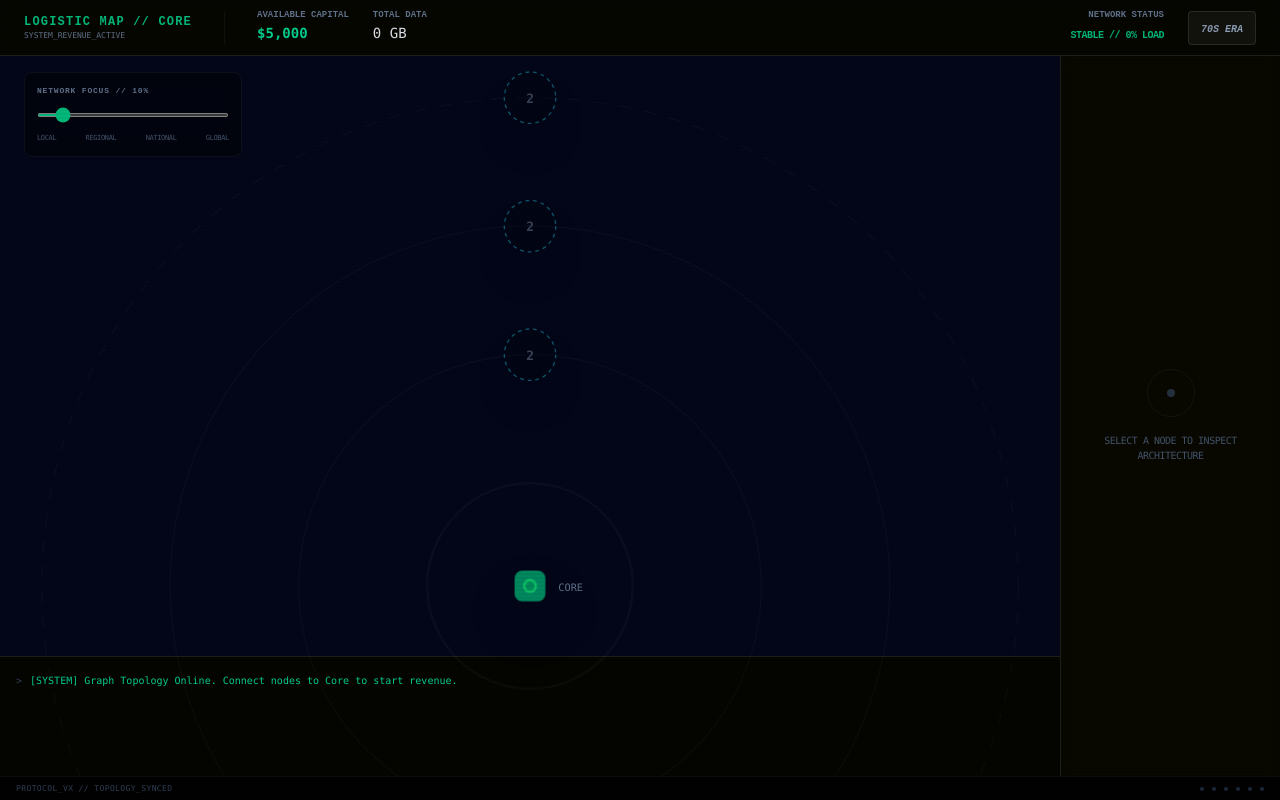
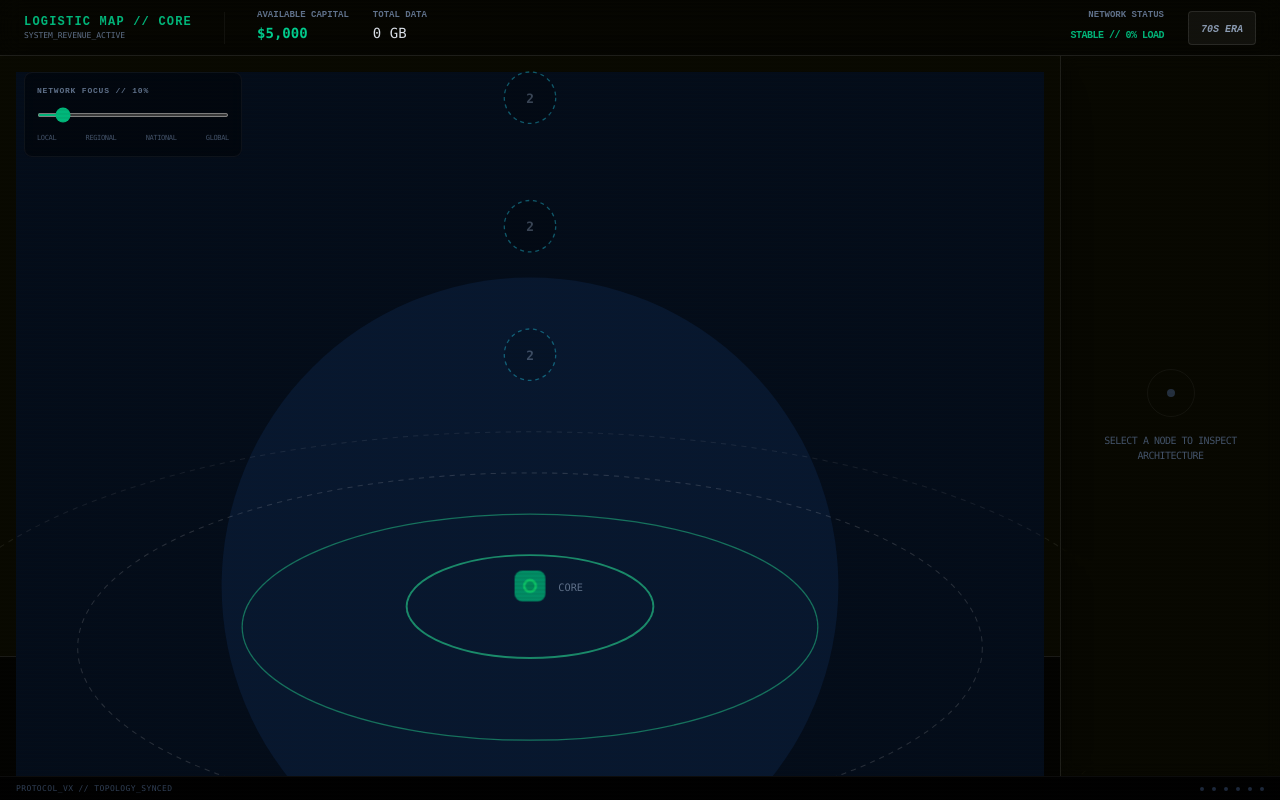
Before and after one commit to walace-lopes-peng/isp-simulator, a React (Vite) app: page / in a window 1280 px wide. Built offline with nearby package versions, Linux system fonts and the light colour scheme; the HTML template or start-up script is replaced by a standard one.

Commit message:
feat: implement perspective rings and background in LogisticMap

```diff
--- a/src/App.tsx
+++ b/src/App.tsx
@@ -158,7 +158,7 @@ const LogisticMap = () => {
   };
 
   return (
-    <div className="flex-1 relative bg-slate-950 flex flex-col min-h-0 min-w-0">
+    <div className="flex-1 relative flex flex-col min-h-0 min-w-0">
       <style>{`
         @keyframes pulse-steady { 0%, 100% { opacity: 1; r: 4; } 50% { opacity: 0.7; r: 5; } }
         @keyframes pulse-fast { 0%, 100% { opacity: 1; r: 4; } 50% { opacity: 0.5; r: 6; } }
@@ -192,9 +192,13 @@ const LogisticMap = () => {
       <div className="flex-1 flex items-center justify-center p-4">
         <svg viewBox="0 0 800 800" className="w-full h-full aspect-square drop-shadow-2xl overflow-visible">
           {/* Visual Guides */}
-          {ringRadii.map((radius, i) => (
-            <circle key={i} cx={center.x} cy={center.y} r={radius} fill="none" stroke="rgba(255,255,255,0.03)" strokeWidth={maxTier === i + 1 ? 2 : 1} strokeDasharray={i > 2 ? "10,10" : "0"} />
-          ))}
+          <rect width="100%" height="100%" fill="#040d1a" />
+          <circle cx="50%" cy="50%" r="30%" fill="#0a2040" opacity="0.6" />
+
+          <ellipse cx="50%" cy="52%" rx="12%" ry="5%" fill="none" stroke="#1D9E75" opacity="0.9" strokeWidth="1.5" />
+          <ellipse cx="50%" cy="54%" rx="28%" ry="11%" fill="none" stroke="#1D9E75" opacity="0.7" strokeWidth="1" />
+          <ellipse cx="50%" cy="56%" rx="44%" ry="17%" fill="none" stroke="#ffffff" opacity="0.15" strokeWidth="0.8" strokeDasharray="4,4" />
+          <ellipse cx="50%" cy="58%" rx="60%" ry="23%" fill="none" stroke="#ffffff" opacity="0.08" strokeWidth="0.8" strokeDasharray="4,4" />
 
           {/* Physical Cables */}
           {links.map(link => {
```
